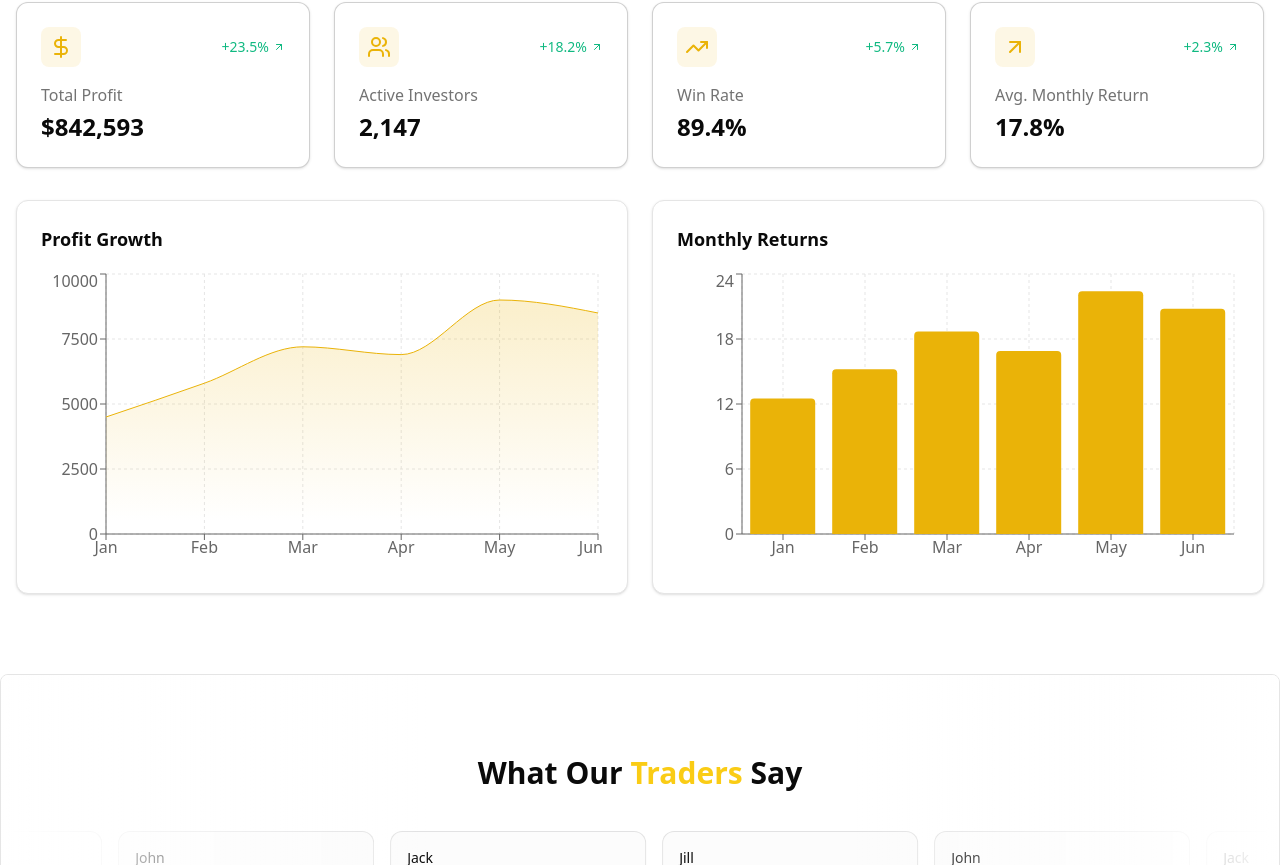
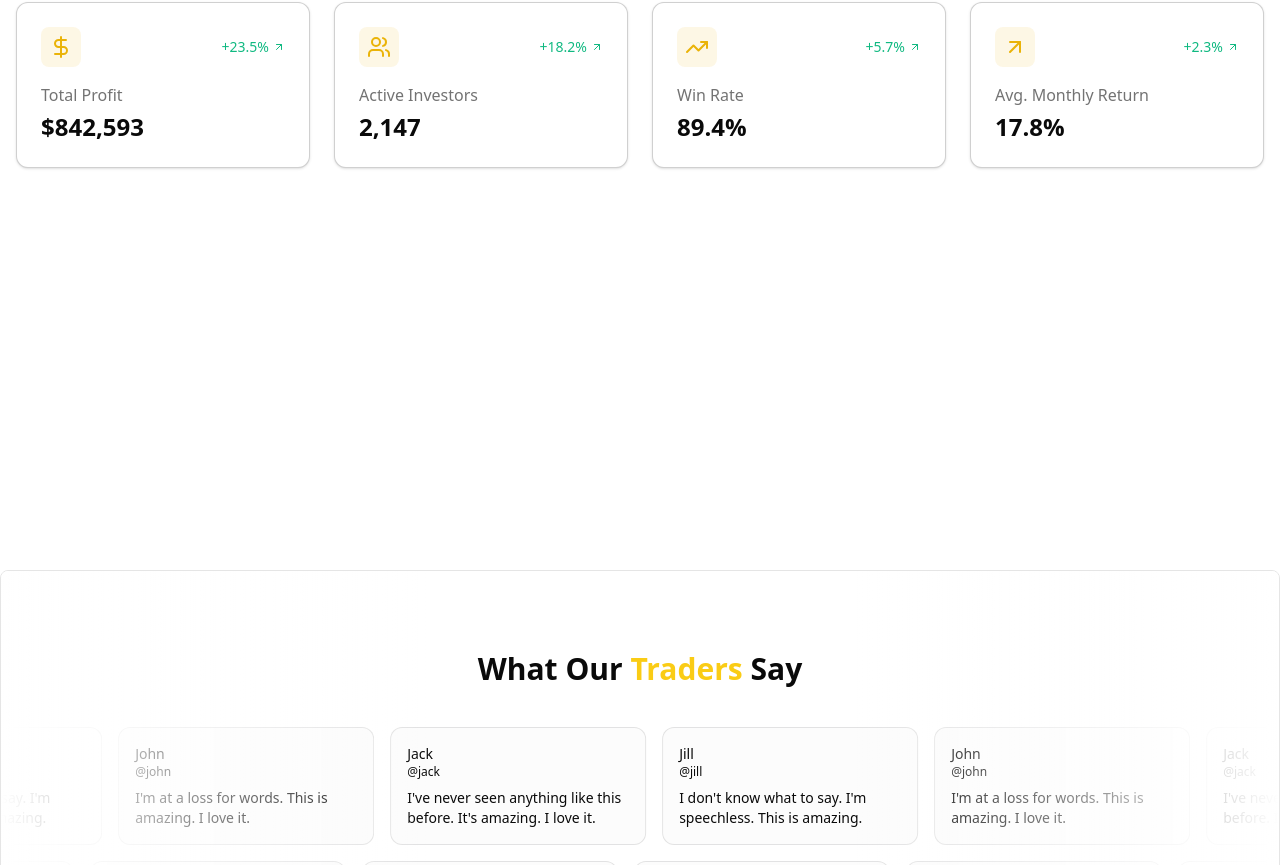
Before and after one commit to Emmz07/copytradingCompany, a Next.js app: page / in a window 1280 px wide. Shown: the part 1575-2440 px from the top of the page. Built offline with nearby package versions, Linux system fonts and the light colour scheme.

Commit message:
change-six

```diff
--- a/components/Stat.tsx
+++ b/components/Stat.tsx
@@ -87,66 +87,6 @@ export default function StatisticsSection() {
             </Card>
           ))}
         </div>
-
-        <div className="grid gap-6 md:grid-cols-2">
-          <Card className="p-6">
-            <h3 className="text-lg font-semibold mb-4">Profit Growth</h3>
-            <div className="h-[300px] w-full">
-              <ResponsiveContainer width="100%" height="100%">
-                <AreaChart data={performanceData}>
-                  <defs>
-                    <linearGradient id="profitGradient" x1="0" y1="0" x2="0" y2="1">
-                      <stop offset="5%" stopColor="#eab308" stopOpacity={0.2}/>
-                      <stop offset="95%" stopColor="#eab308" stopOpacity={0}/>
-                    </linearGradient>
-                  </defs>
-                  <CartesianGrid strokeDasharray="3 3" className="stroke-border" />
-                  <XAxis dataKey="month" className="text-muted-foreground" />
-                  <YAxis className="text-muted-foreground" />
-                  <Tooltip
-                    contentStyle={{
-                      backgroundColor: 'hsl(var(--background))',
-                      borderColor: 'hsl(var(--border))',
-                    }}
-                    labelStyle={{ color: 'hsl(var(--foreground))' }}
-                  />
-                  <Area
-                    type="monotone"
-                    dataKey="profit"
-                    stroke="#eab308"
-                    fillOpacity={1}
-                    fill="url(#profitGradient)"
-                  />
-                </AreaChart>
-              </ResponsiveContainer>
-            </div>
-          </Card>
-
-          <Card className="p-6">
-            <h3 className="text-lg font-semibold mb-4">Monthly Returns</h3>
-            <div className="h-[300px] w-full">
-              <ResponsiveContainer width="100%" height="100%">
-                <BarChart data={monthlyReturns}>
-                  <CartesianGrid strokeDasharray="3 3" className="stroke-border" />
-                  <XAxis dataKey="month" className="text-muted-foreground" />
-                  <YAxis className="text-muted-foreground" />
-                  <Tooltip
-                    contentStyle={{
-                      backgroundColor: 'hsl(var(--background))',
-                      borderColor: 'hsl(var(--border))',
-                    }}
-                    labelStyle={{ color: 'hsl(var(--foreground))' }}
-                  />
-                  <Bar
-                    dataKey="return"
-                    fill="#eab308"
-                    radius={[4, 4, 0, 0]}
-                  />
-                </BarChart>
-              </ResponsiveContainer>
-            </div>
-          </Card>
-        </div>
       </div>
     </section>
   );
```
